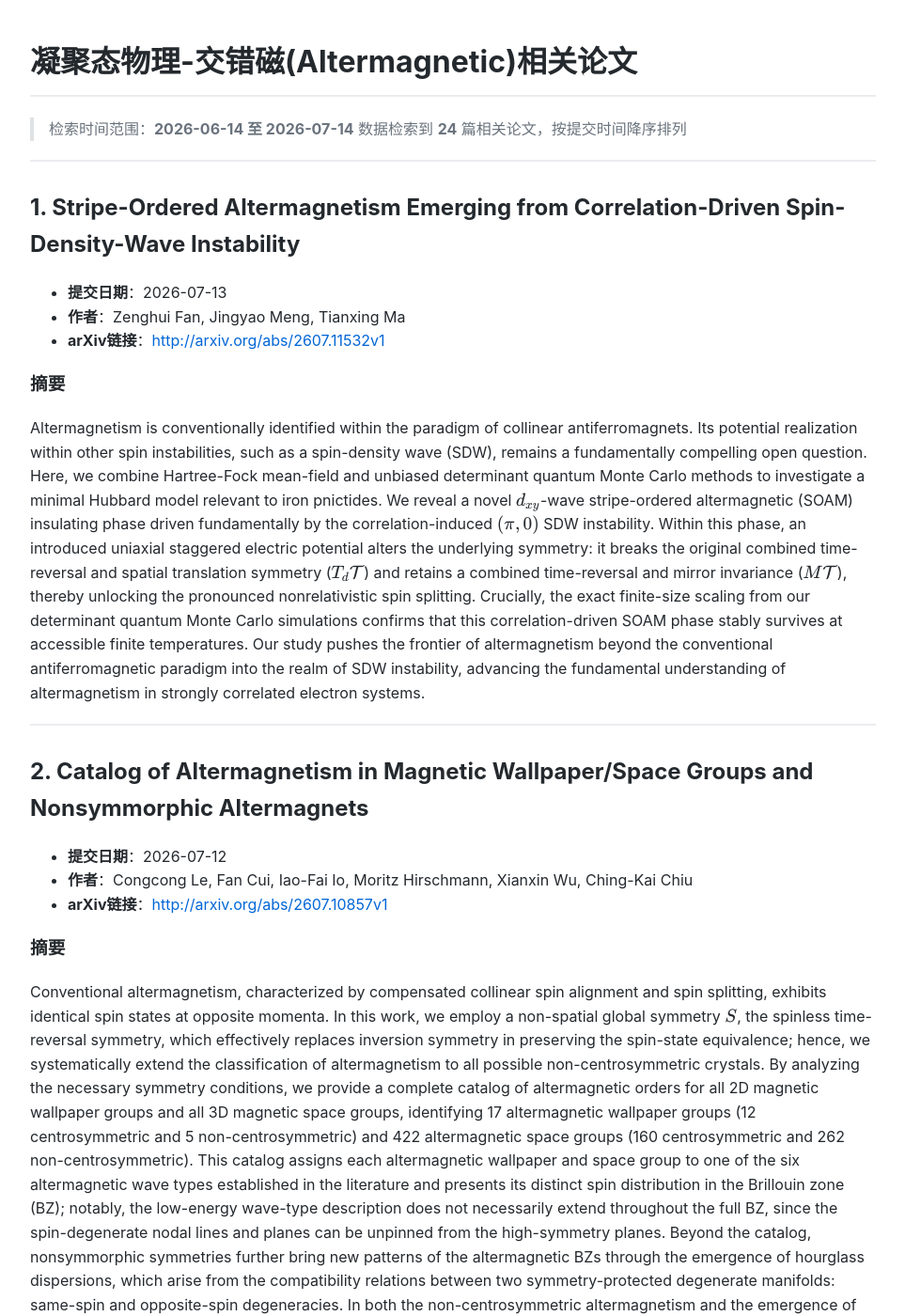
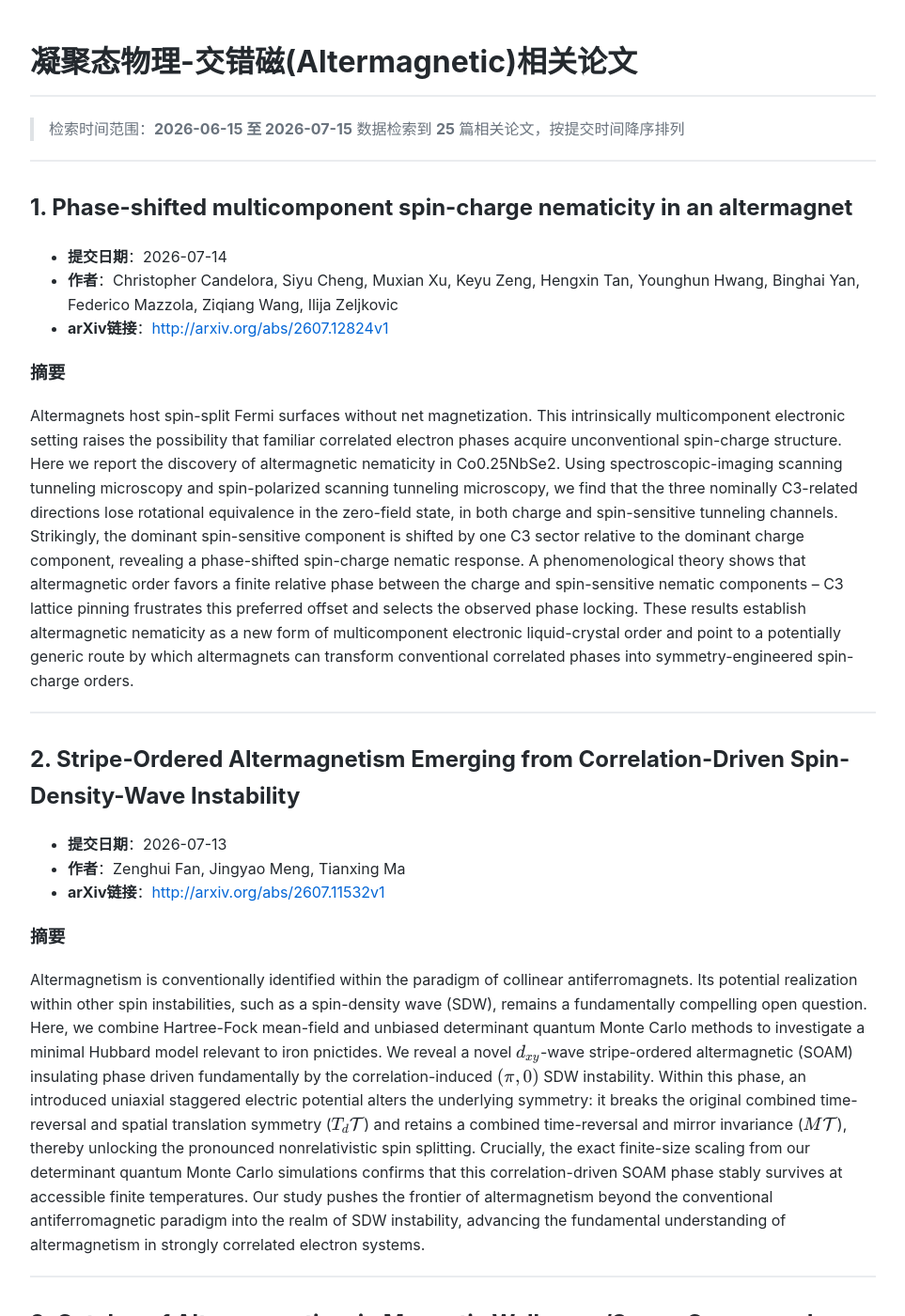
Before and after one commit to yangke25491/daily-arxiv-altermagnetic, a Jekyll site: the page built from index.md, in a window 1280 px wide and 1400 px high. Shown: the whole window at 94% size, without its empty margins (158-1121 px from the left). Built offline with Jekyll 4.4.1, drawn with Linux system fonts in a browser that asks for light colours; some of the changed text lies outside the part shown.

Commit message:
Automated update: arXiv papers

```diff
--- a/index.md
+++ b/index.md
@@ -5,12 +5,23 @@ title: 交错磁论文
 
 # 凝聚态物理-交错磁(Altermagnetic)相关论文
 
-> 检索时间范围：**2026-06-14 至 2026-07-14**
-> 数据检索到 **24** 篇相关论文，按提交时间降序排列
+> 检索时间范围：**2026-06-15 至 2026-07-15**
+> 数据检索到 **25** 篇相关论文，按提交时间降序排列
 
 ---
 
-## 1. Stripe-Ordered Altermagnetism Emerging from Correlation-Driven Spin-Density-Wave Instability
+## 1. Phase-shifted multicomponent spin-charge nematicity in an altermagnet
+
+- **提交日期**：2026-07-14
+- **作者**：Christopher Candelora, Siyu Cheng, Muxian Xu, Keyu Zeng, Hengxin Tan, Younghun Hwang, Binghai Yan, Federico Mazzola, Ziqiang Wang, Ilija Zeljkovic
+- **arXiv链接**：[http://arxiv.org/abs/2607.12824v1](http://arxiv.org/abs/2607.12824v1)
+
+### 摘要
+Altermagnets host spin-split Fermi surfaces without net magnetization. This intrinsically multicomponent electronic setting raises the possibility that familiar correlated electron phases acquire unconventional spin-charge structure. Here we report the discovery of altermagnetic nematicity in Co0.25NbSe2. Using spectroscopic-imaging scanning tunneling microscopy and spin-polarized scanning tunneling microscopy, we find that the three nominally C3-related directions lose rotational equivalence in the zero-field state, in both charge and spin-sensitive tunneling channels. Strikingly, the dominant spin-sensitive component is shifted by one C3 sector relative to the dominant charge component, revealing a phase-shifted spin-charge nematic response. A phenomenological theory shows that altermagnetic order favors a finite relative phase between the charge and spin-sensitive nematic components -- C3 lattice pinning frustrates this preferred offset and selects the observed phase locking. These results establish altermagnetic nematicity as a new form of multicomponent electronic liquid-crystal order and point to a potentially generic route by which altermagnets can transform conventional correlated phases into symmetry-engineered spin-charge orders.
+
+---
+
+## 2. Stripe-Ordered Altermagnetism Emerging from Correlation-Driven Spin-Density-Wave Instability
 
 - **提交日期**：2026-07-13
 - **作者**：Zenghui Fan, Jingyao Meng, Tianxing Ma
@@ -21,7 +32,7 @@ Altermagnetism is conventionally identified within the paradigm of collinear ant
 
 ---
 
-## 2. Catalog of Altermagnetism in Magnetic Wallpaper/Space Groups and Nonsymmorphic Altermagnets
+## 3. Catalog of Altermagnetism in Magnetic Wallpaper/Space Groups and Nonsymmorphic Altermagnets
 
 - **提交日期**：2026-07-12
 - **作者**：Congcong Le, Fan Cui, Iao-Fai Io, Moritz Hirschmann, Xianxin Wu, Ching-Kai Chiu
@@ -153,7 +164,7 @@ Altermagnetism is an emerging class of magnetic order characterized by momentum-
 
 ---
 
-## 14. Comment on "Altermagnetic and Dipolar Spitting of Magnons in FeF\_2" arXiv:2601.04303
+## 15. Comment on "Altermagnetic and Dipolar Spitting of Magnons in FeF\_2" arXiv:2601.04303
 
 - **提交日期**：2026-06-26
 - **作者**：S. W. Lovesey
@@ -263,7 +274,7 @@ Dynamical manipulation of Majorana zero modes and their unambiguous distinction
 
 ---
 
-## 24. Evaluating the Structural Basis for Polar Altermagnet Candidate Ca${}\_{3}$(Ru,Ti)${}\_{2}$O${}\_{7}$
+## 25. Evaluating the Structural Basis for Polar Altermagnet Candidate Ca${}\_{3}$(Ru,Ti)${}\_{2}$O${}\_{7}$
 
 - **提交日期**：2026-06-15
 - **作者**：Akash Saha, Yihuang Xiong, Vladimir A. Stoica, Subin Mali, Aaron Pearre, Saugata Sarker, Huaiyu Wang, Yufei Zhao, Evguenia Karapetrova, Yu Wang, Jadupati Nag, Zachary W. Hazenstab, Seng Huat Lee, Long-Qing Chen, Geoffroy Hautier, Binghai Yan, Zhiqiang Mao, Venkatraman Gopalan
```
Also changed, not shown: other parts of index.md (+20 -20 lines).
